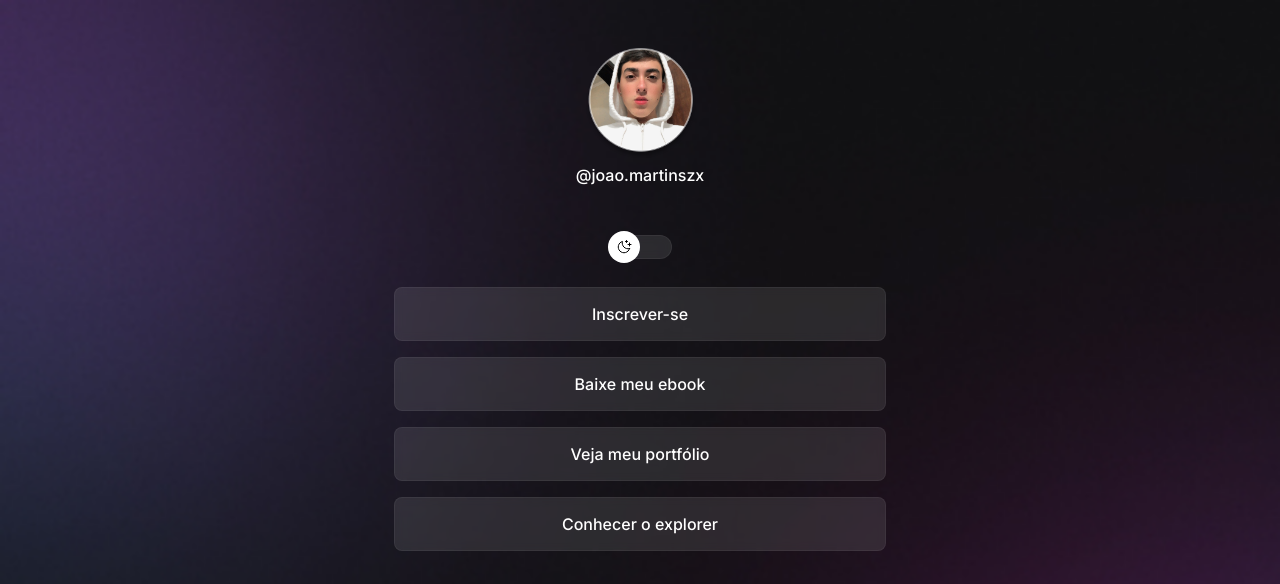
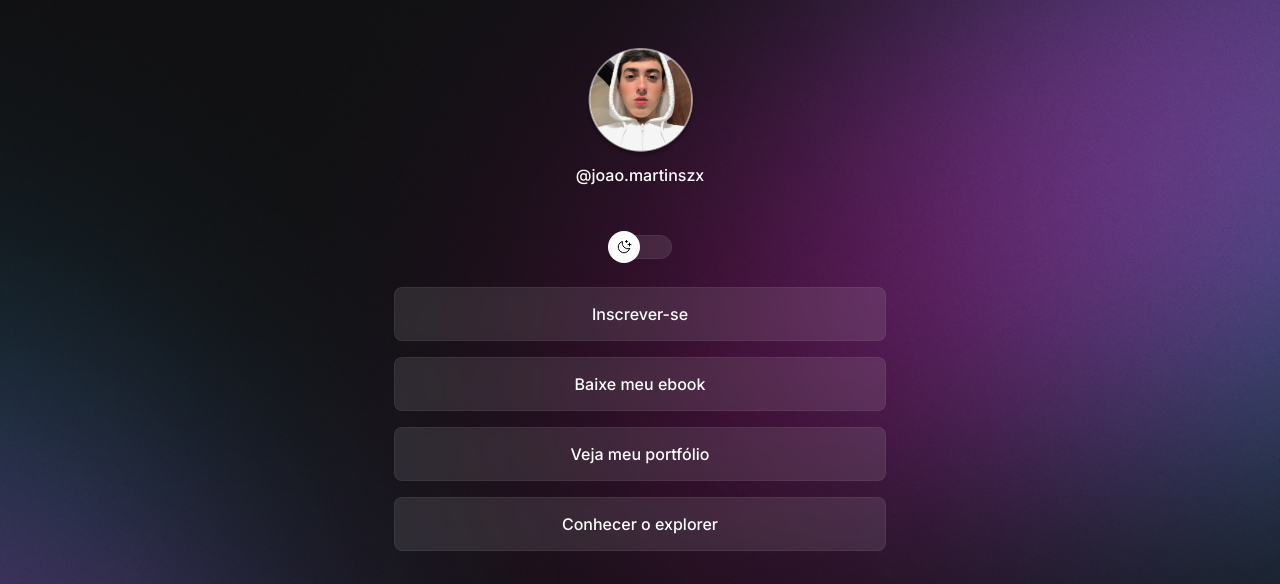
Before and after one commit to joaomartinszx/firstproject, a plain HTML site: page index.html in a window 1280 px wide. Shown: the top 584 px of the page. Drawn offline with nearby package versions, Linux system fonts and the light colour scheme.

Commit message:
change background based on media queries

```diff
--- a/style.css
+++ b/style.css
@@ -26,6 +26,7 @@
 
 body {
   background: var(--bg-url) no-repeat top center/ cover;
+  height: 100vh;
 }
 
 body * {
@@ -144,3 +145,12 @@ footer {
   text-align: center;
   font-size: 14px;
 }
+
+@media(min-width: 700px) {
+  :root {
+    --bg-url: url(./assets/bg-desktop.jpg);
+  }
+  .light{
+    --bg-url: url(./assets/bg-desktop/light.jpg)
+  }
+}
```
